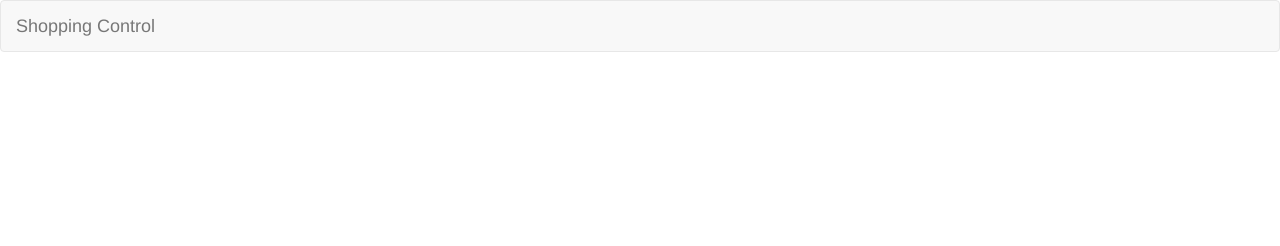
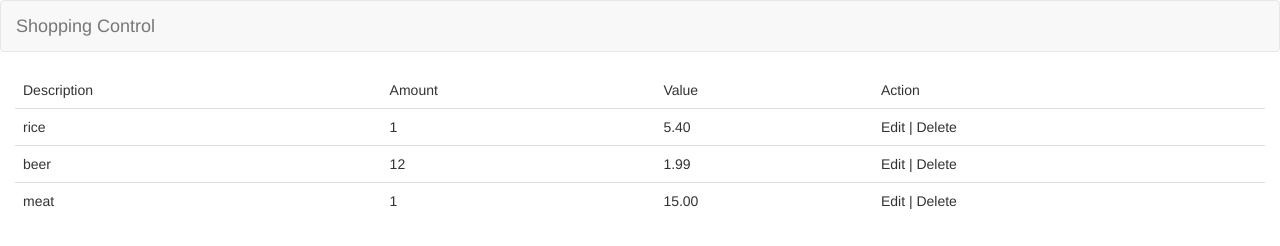
Before and after one commit to flaviotcl/javascriptavancado, a plain HTML site: page index.html in a window 1280 px wide. Drawn offline with Linux system fonts and the light colour scheme.

Commit message:
Listando dados

```diff
--- a/index.html
+++ b/index.html
@@ -14,6 +14,13 @@
           </div>
         </div>
     </nav>
+    <div class="container-fluid">
+
+        <table id="listTable" class="table">
+
+        </table>
+
+    </div>
 
     <script src="js/config.js"></script>
     <script src="js/main.js"></script>
--- a/js/main.js
+++ b/js/main.js
@@ -1,16 +1,28 @@
 
 var list = [
-    { descricao : 'rice', amount : '1', valor: '5.40'},
-    { descricao : 'beer', amount : '12', valor: '1.99'},
-    { descricao : 'meat', amount : '1', valor: '15.00'}
+    { description : 'rice', amount : '1', value: '5.40'},
+    { description : 'beer', amount : '12', value: '1.99'},
+    { description : 'meat', amount : '1', value: '15.00'}
 ]
 function getTotal(list){
 
     var total = 0
     for (var key in list){
-        total += list[key].valor * list[key].amount
+        total += list[key].value * list[key].amount
     }
     return total
 }
 
-console.log(getTotal(list))
+function setList(list){
+    var table = '<thead><tr><td>Description</td><td>Amount</td><td>Value</td><td>Action</td></tr></thead><tbody>'
+
+    for(var key in list){
+        table += '<tr><td>'+ list[key].description +'</td><td>'+ list[key].amount +'</td><td>'+ list[key].value +'</td><td>Edit | Delete</td></tr>'
+    }
+
+    table += '</tbody>'
+    document.getElementById('listTable').innerHTML = table
+
+}
+//console.log(getTotal(list))
+setList(list)
```
